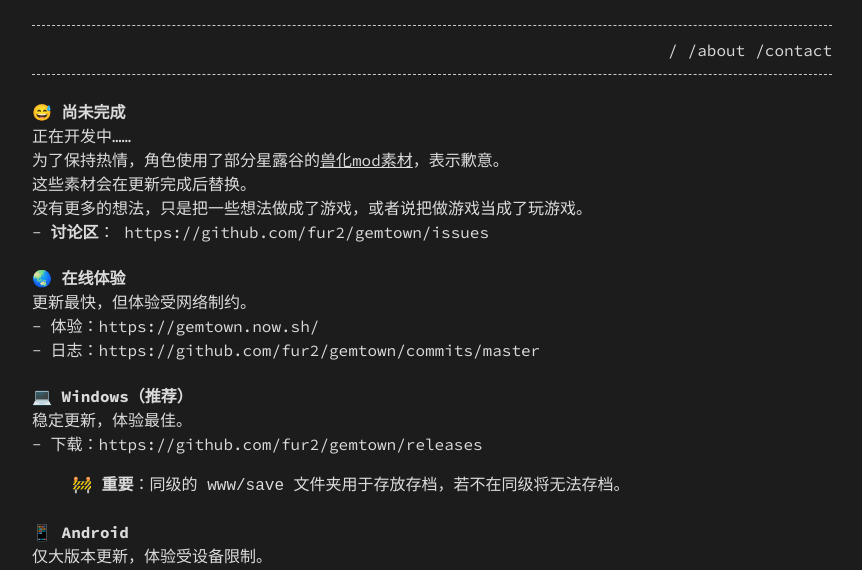
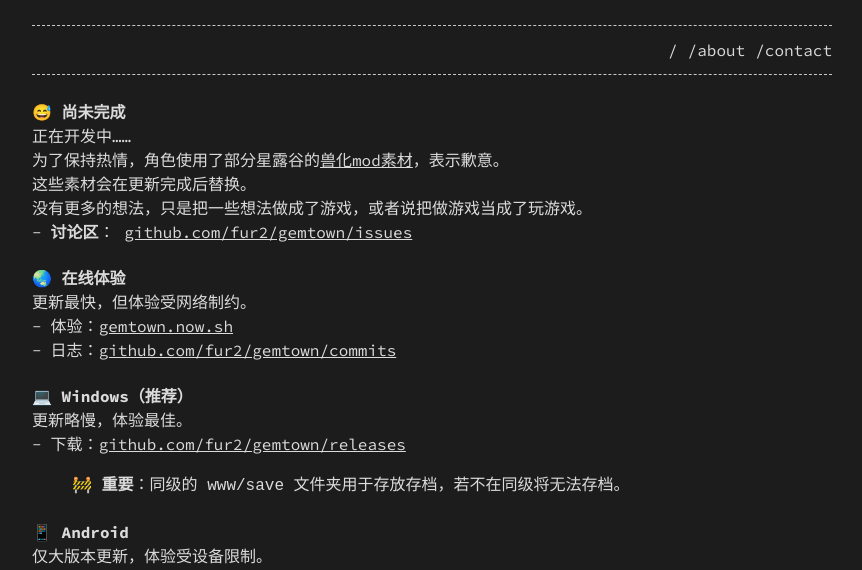
Before and after one commit to fur2/project, a Jekyll site: the page built from _posts/2019-12-22-gem-town.markdown, in a window 1280 px wide. Shown: the top 570 px of the page, without its empty margins (208-1070 px from the left). Built offline with Jekyll 4.4.1, drawn with Linux system fonts in a browser that asks for light colours; part of the change alters nothing that is shown; some of the changed text lies outside the part shown.

Commit message:
更新 gemtown 说明

```diff
--- a/_posts/2019-12-22-gem-town.markdown
+++ b/_posts/2019-12-22-gem-town.markdown
@@ -11,7 +11,7 @@ categories:
 这些素材会在更新完成后替换。
 没有更多的想法，只是把一些想法做成了游戏，或者说把做游戏当成了玩游戏。
 
-- **讨论区**： https://github.com/fur2/gemtown/issues
+- **讨论区**： [github.com/fur2/gemtown/issues](https://github.com/fur2/gemtown/issues)
 
 
 
@@ -19,25 +19,17 @@ categories:
 
 更新最快，但体验受网络制约。
 
-- 体验：https://gemtown.now.sh/
-- 日志：https://github.com/fur2/gemtown/commits/master
+- 体验：[gemtown.now.sh](https://gemtown.now.sh/)
+- 日志：[github.com/fur2/gemtown/commits](https://github.com/fur2/gemtown/commits/master)
 
 ## 💻 Windows（推荐）
 
-稳定更新，体验最佳。
-- 下载：https://github.com/fur2/gemtown/releases
+更新略慢，体验最佳。
+- 下载：[github.com/fur2/gemtown/releases](https://github.com/fur2/gemtown/releases)
 
 >  🚧 **重要**：同级的 `www/save` 文件夹用于存放存档，若不在同级将无法存档。
 
 ## 📱 Android
 
 仅大版本更新，体验受设备限制。
-- 下载：https://github.com/fur2/gemtown/releases
-
----
-
-![1.png](https://i.loli.net/2019/12/29/3fg6NiRmsEZYb4d.png)
-
-![2.png](https://i.loli.net/2019/12/29/EAtp1Ff9NlhUia6.png)
-
-![3.png](https://i.loli.net/2019/12/29/ugmJlcoRVPBUiEX.png)
+- 下载：[github.com/fur2/gemtown/releases](https://github.com/fur2/gemtown/releases)
```
